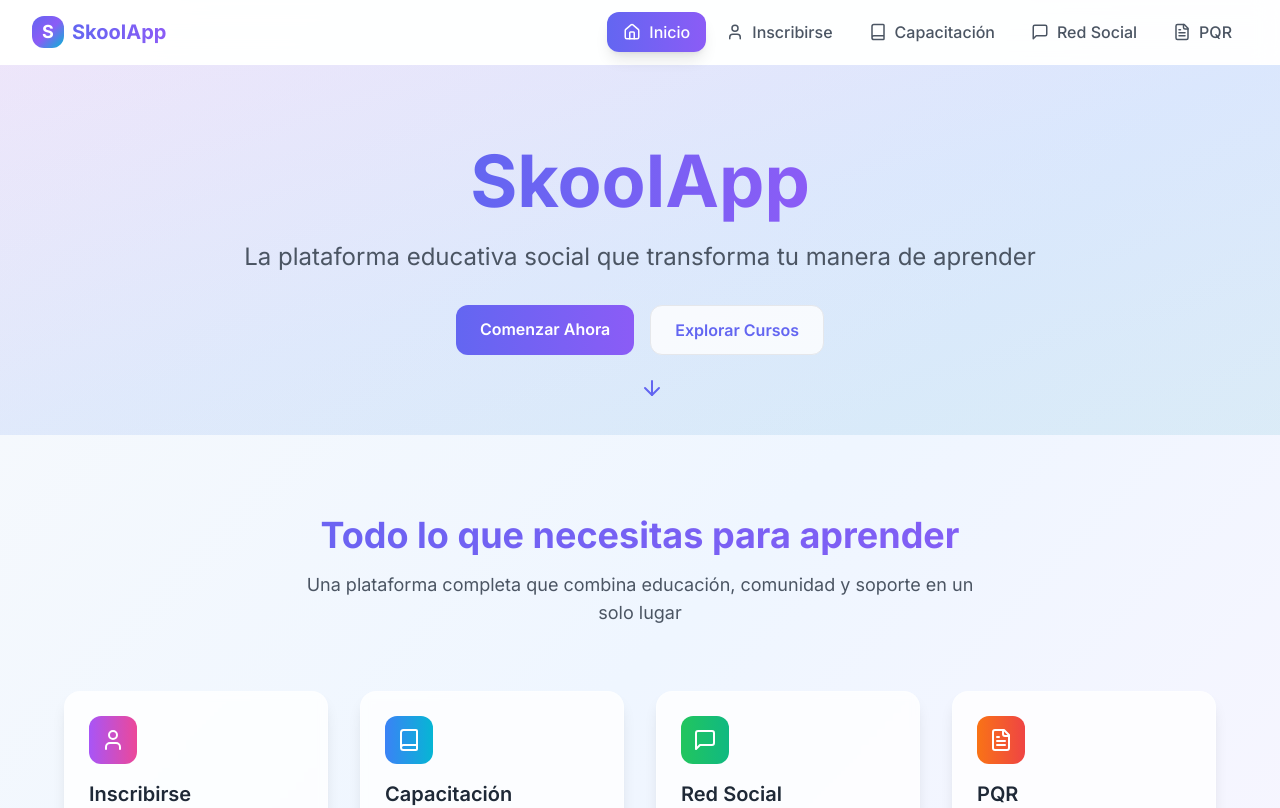
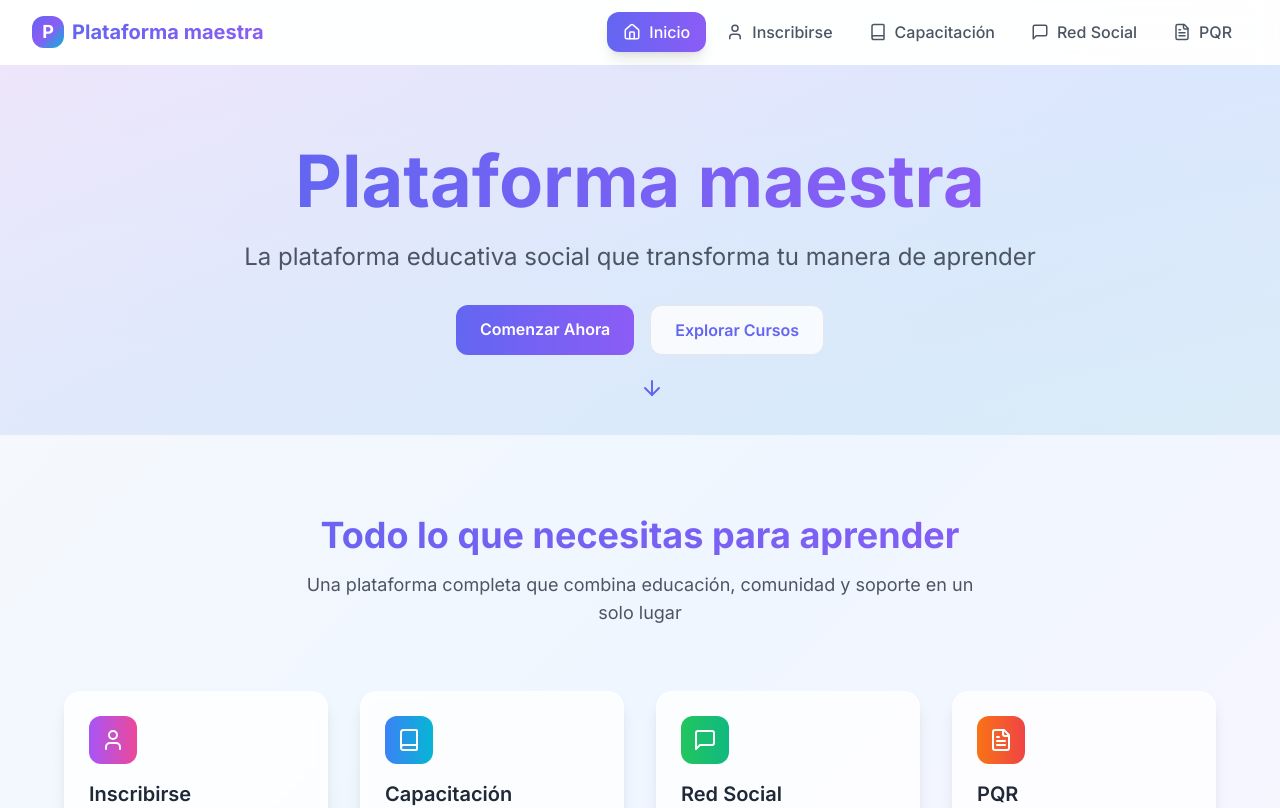
Before and after one commit to Joramir/skool-social-learn, a React (Vite) app: page / in a window 1280 px wide. Shown: the top 808 px of the page. Built offline with nearby package versions, Linux system fonts and the light colour scheme.

Commit message:
Rename app to Plataforma maestra
Rename the application title in the index.html file.

```diff
--- a/index.html
+++ b/index.html
@@ -4,11 +4,11 @@
   <head>
     <meta charset="UTF-8" />
     <meta name="viewport" content="width=device-width, initial-scale=1.0" />
-    <title>SkoolApp - Plataforma Educativa Social</title>
+    <title>Plataforma maestra - Plataforma Educativa Social</title>
     <meta name="description" content="Plataforma educativa social moderna inspirada en Skool" />
-    <meta name="author" content="SkoolApp" />
+    <meta name="author" content="Plataforma maestra" />
 
-    <meta property="og:title" content="SkoolApp - Plataforma Educativa Social" />
+    <meta property="og:title" content="Plataforma maestra - Plataforma Educativa Social" />
     <meta property="og:description" content="La plataforma educativa social que transforma tu manera de aprender" />
     <meta property="og:type" content="website" />
 
--- a/src/components/Navigation.tsx
+++ b/src/components/Navigation.tsx
@@ -24,9 +24,9 @@ const Navigation = () => {
           {/* Logo */}
           <Link to="/" className="flex items-center space-x-2">
             <div className="w-8 h-8 bg-gradient-skool rounded-lg flex items-center justify-center">
-              <span className="text-white font-bold text-lg">S</span>
+              <span className="text-white font-bold text-lg">P</span>
             </div>
-            <span className="text-xl font-bold gradient-text">SkoolApp</span>
+            <span className="text-xl font-bold gradient-text">Plataforma maestra</span>
           </Link>
 
           {/* Desktop Navigation */}
--- a/src/pages/Home.tsx
+++ b/src/pages/Home.tsx
@@ -42,7 +42,7 @@ const Home = () => {
         <div className="absolute inset-0 bg-gradient-to-br from-purple-600/10 via-blue-600/10 to-cyan-600/10"></div>
         <div className="relative max-w-4xl mx-auto">
           <h1 className="text-5xl md:text-7xl font-bold mb-6 animate-bounce-in">
-            <span className="gradient-text">SkoolApp</span>
+            <span className="gradient-text">Plataforma maestra</span>
           </h1>
           <p className="text-xl md:text-2xl text-gray-600 mb-8 animate-fade-in">
             La plataforma educativa social que transforma tu manera de aprender
--- a/src/pages/Register.tsx
+++ b/src/pages/Register.tsx
@@ -6,6 +6,22 @@ import { Input } from '@/components/ui/input';
 import { Label } from '@/components/ui/label';
 import { useToast } from '@/hooks/use-toast';
 
+interface FormData {
+  fullName: string;
+  email: string;
+  document: string;
+  password: string;
+  confirmPassword: string;
+}
+
+interface Errors {
+  fullName?: string;
+  email?: string;
+  document?: string;
+  password?: string;
+  confirmPassword?: string;
+}
+
 const Register = () => {
   const { toast } = useToast();
   const [showPassword, setShowPassword] = useState(false);
@@ -13,7 +29,7 @@ const Register = () => {
   const [isEditing, setIsEditing] = useState(false);
   const [isRegistered, setIsRegistered] = useState(false);
 
-  const [formData, setFormData] = useState({
+  const [formData, setFormData] = useState<FormData>({
     fullName: '',
     email: '',
     document: '',
@@ -21,10 +37,10 @@ const Register = () => {
     confirmPassword: ''
   });
 
-  const [errors, setErrors] = useState({});
+  const [errors, setErrors] = useState<Errors>({});
 
   const validateForm = () => {
-    const newErrors = {};
+    const newErrors: Errors = {};
 
     if (!formData.fullName.trim()) {
       newErrors.fullName = 'El nombre completo es obligatorio';
@@ -54,7 +70,7 @@ const Register = () => {
     return Object.keys(newErrors).length === 0;
   };
 
-  const handleSubmit = (e) => {
+  const handleSubmit = (e: React.FormEvent) => {
     e.preventDefault();
 
     if (validateForm()) {
@@ -80,10 +96,10 @@ const Register = () => {
     }
   };
 
-  const handleInputChange = (field, value) => {
+  const handleInputChange = (field: keyof FormData, value: string) => {
     setFormData(prev => ({ ...prev, [field]: value }));
     if (errors[field]) {
-      setErrors(prev => ({ ...prev, [field]: '' }));
+      setErrors(prev => ({ ...prev, [field]: undefined }));
     }
   };
 
@@ -96,7 +112,7 @@ const Register = () => {
               <Check className="text-white" size={32} />
             </div>
             <h2 className="text-2xl font-bold mb-4 gradient-text">
-              ¡Bienvenido a SkoolApp!
+              ¡Bienvenido a Plataforma maestra!
             </h2>
             <p className="text-gray-600 mb-6">
               Tu registro ha sido completado exitosamente. Ahora puedes acceder a todos nuestros cursos y funcionalidades.
```
